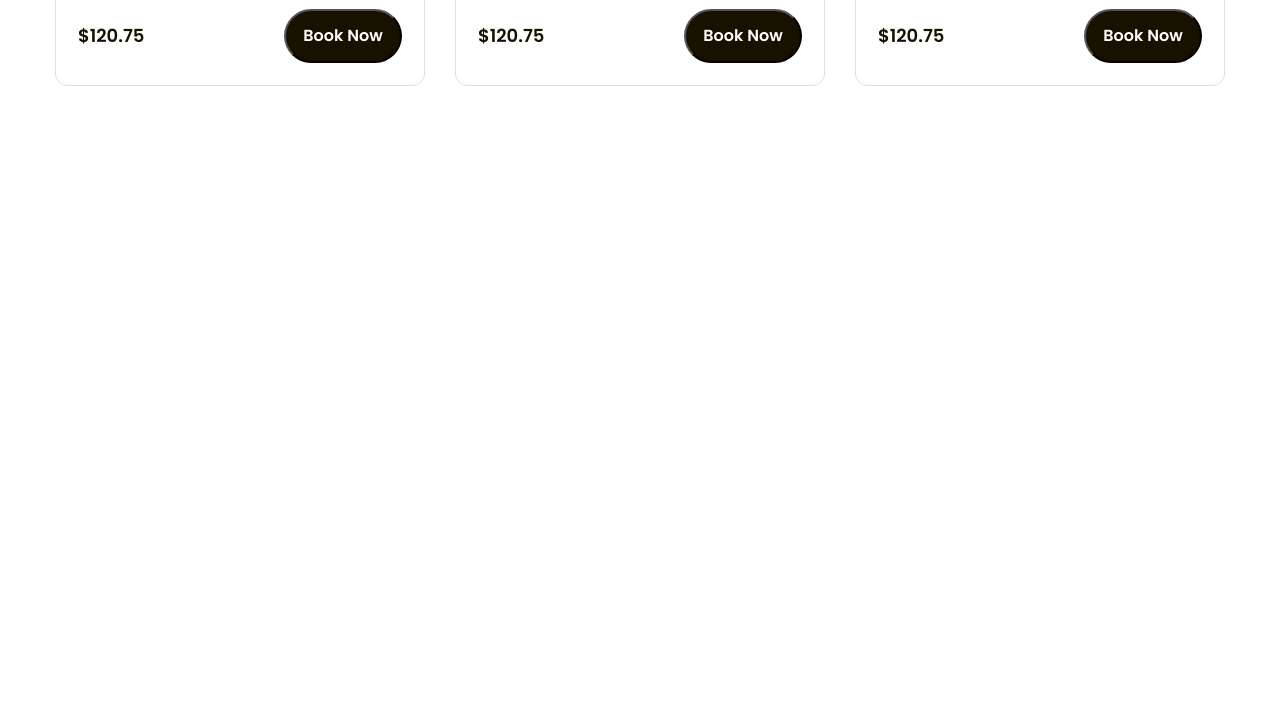
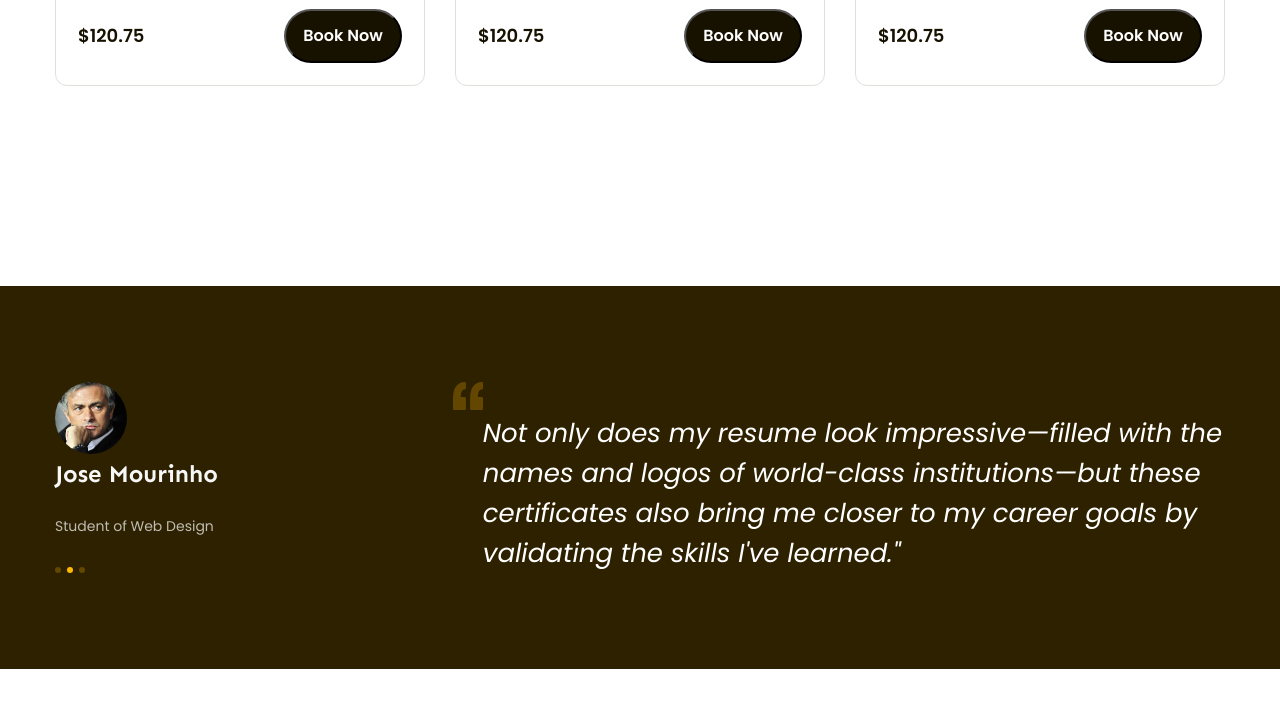
Before and after one commit to ZlatanMinh123/htmlcss-project-02, a plain HTML site: page index.html in a window 1280 px wide. Shown: the part 1577-2285 px from the top of the page. Drawn offline with Linux system fonts and the light colour scheme.

Commit message:
Do section Feedback

```diff
--- a/assets/css/styles.css
+++ b/assets/css/styles.css
@@ -341,7 +341,6 @@ a {
 .popular .course-item:hover {
     border-color: transparent;
     box-shadow: 0px 18px 36px 0px rgba(0, 0, 0, 0.2);
-
 }
 
 .popular .course-item .thumb {
@@ -407,3 +406,69 @@ a {
     color: #fff;
     background: var(--primary-color);
 }
+
+/* Feedback */
+.feedback {
+    margin-top: 135px;
+    padding: 96px 0;
+    background: #2e2100;
+}
+
+.feedback-item {
+    display: flex;
+    justify-content: space-between;
+}
+
+.feedback-item .avatar {
+    width: 72px;
+    height: 72px;
+    border-radius: 50%;
+    object-fit: cover;
+}
+
+.feedback-item .info .title {
+    font-family: var(--font-heading);
+    font-size: 2.4rem;
+    font-weight: 700;
+    line-height: 1.42; /* 141.667% */
+    color: #f7f7f7;
+}
+
+.feedback-item .info .desc {
+    font-size: 1.4rem;
+    font-weight: 400;
+    line-height: 1.86; /* 185.714% */
+    color: #bfbcb2;
+}
+
+.feedback-item .info .dots {
+    display: flex;
+    margin-top: 28px;
+}
+
+.feedback-item .info .dot {
+    margin-right: 6px;
+    width: 6px;
+    height: 6px;
+    border-radius: 50%;
+    background: #634700;
+    cursor: pointer;
+}
+
+.feedback-item .info .dot.active {
+    background: #ffb900;
+    cursor: default;
+}
+
+.feedback-item .content {
+    width: 66%;
+}
+
+.feedback-item blockquote {
+    margin-left: 30px;
+    font-size: 2.6rem;
+    font-style: italic;
+    font-weight: 400;
+    line-height: 1.54; /* 153.846% */
+    color: #fff;
+}
--- a/index.html
+++ b/index.html
@@ -230,6 +230,33 @@
             </div>
         </div>
 
+        <!-- Feedback -->
+        <div class="feedback">
+            <div class="main-content">
+                <div class="feedback-list">
+                    <div class="feedback-item">
+                        <div class="info">
+                            <img src="./assets/img/feedback-avatar-1.jpg" alt="Peter Moor" class="avatar">
+                            <p class="title">Jose Mourinho</p>
+                            <p class="desc">Student of Web Design</p>
+                            <div class="dots">
+                                <span class="dot"></span>
+                                <span class="dot active"></span>
+                                <span class="dot"></span>
+                            </div>
+                        </div>
+                        <div class="content">
+                            <img src="./assets/icons/open-quotes.svg" alt="" class="open-quotes">
+                            <blockquote>
+                                Not only does my resume look impressive—filled with the names and logos of
+                                world-class institutions—but these certificates also bring me closer to my
+                                career goals by validating the skills I've learned."
+                            </blockquote>
+                        </div>
+                    </div>
+                </div>
+            </div>
+        </div>
 
     </main>
 </body>
```
Also changed, not shown: assets/icons/open-quotes.svg (added), assets/img/feedback-avatar-1.jpg (added). Lines whose indentation alone changed are shown as unchanged.
